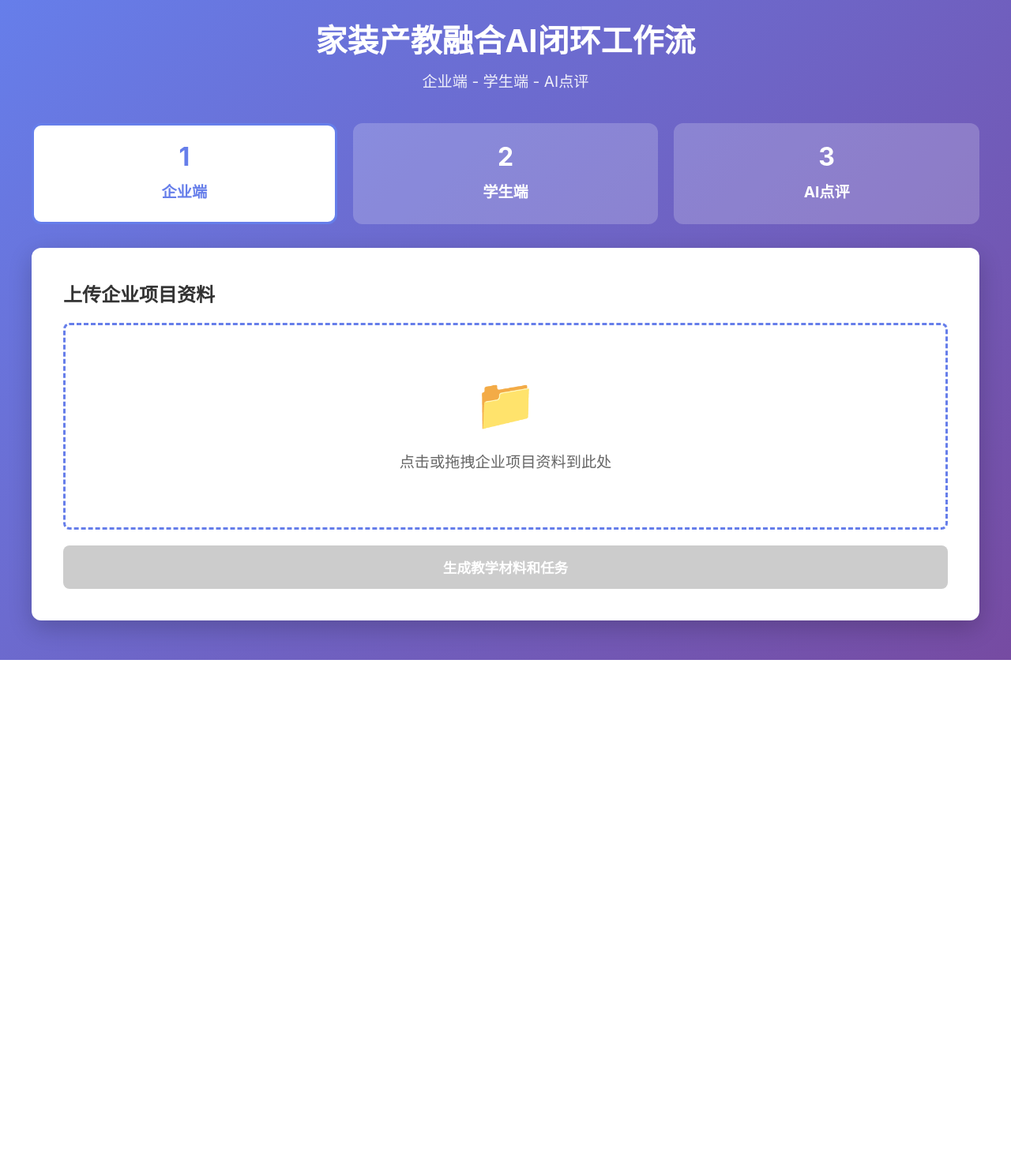
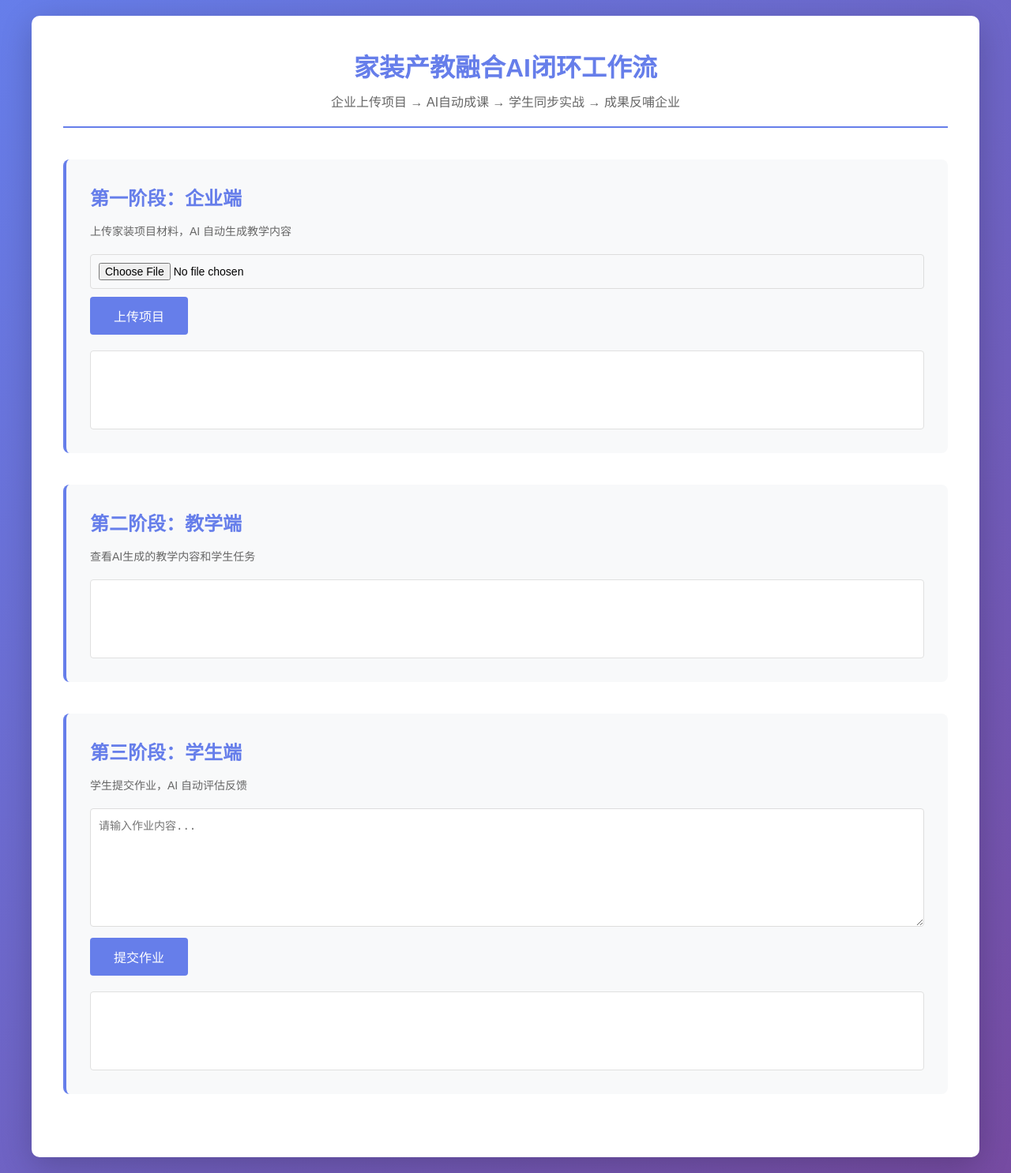
Before and after one commit to iceylulu000/home-decoration-ai, a Flask app: template templates/index.html in a window 1280 px wide. Shown: the whole page at 79% size. Before the commit the page ends 836 px from the top, so only its background shows below. Run offline with Flask 3, Linux system fonts and the light colour scheme; the template is opened without the code that fills it, so the values that code supplies are empty.

Commit message:
Fix index.html with inline CSS and JavaScript

```diff
--- a/templates/index.html
+++ b/templates/index.html
@@ -2,97 +2,245 @@
 <html lang="zh-CN">
 <head>
     <meta charset="UTF-8">
+    <meta name="viewport" content="width=device-width, initial-scale=1.0">
     <title>家装产教融合AI闭环工作流</title>
-    <link rel="stylesheet" href="/static/css/style.css">
+    <style>
+        * {
+            margin: 0;
+            padding: 0;
+            box-sizing: border-box;
+        }
+
+        body {
+            font-family: 'Microsoft YaHei', Arial, sans-serif;
+            background: linear-gradient(135deg, #667eea 0%, #764ba2 100%);
+            min-height: 100vh;
+            padding: 20px;
+        }
+
+        .container {
+            max-width: 1200px;
+            margin: 0 auto;
+            background: white;
+            border-radius: 10px;
+            box-shadow: 0 10px 40px rgba(0,0,0,0.2);
+            padding: 40px;
+        }
+
+        header {
+            text-align: center;
+            margin-bottom: 40px;
+            padding-bottom: 20px;
+            border-bottom: 2px solid #667eea;
+        }
+
+        header h1 {
+            color: #667eea;
+            font-size: 32px;
+            margin-bottom: 10px;
+        }
+
+        header p {
+            color: #666;
+            font-size: 16px;
+        }
+
+        .stage {
+            margin-bottom: 40px;
+            padding: 30px;
+            background: #f8f9fa;
+            border-radius: 8px;
+            border-left: 4px solid #667eea;
+        }
+
+        .stage h2 {
+            color: #667eea;
+            margin-bottom: 15px;
+            font-size: 24px;
+        }
+
+        .stage p {
+            color: #666;
+            margin-bottom: 20px;
+            font-size: 14px;
+        }
+
+        .upload-area, .submission-area {
+            margin-top: 20px;
+        }
+
+        input[type="file"], textarea {
+            width: 100%;
+            padding: 10px;
+            margin-bottom: 10px;
+            border: 1px solid #ddd;
+            border-radius: 4px;
+            font-size: 14px;
+        }
+
+        textarea {
+            min-height: 150px;
+            resize: vertical;
+        }
+
+        button {
+            background: #667eea;
+            color: white;
+            border: none;
+            padding: 12px 30px;
+            border-radius: 4px;
+            cursor: pointer;
+            font-size: 16px;
+            transition: background 0.3s;
+        }
+
+        button:hover {
+            background: #764ba2;
+        }
+
+        .result-area {
+            margin-top: 20px;
+            padding: 20px;
+            background: white;
+            border-radius: 4px;
+            border: 1px solid #e0e0e0;
+            min-height: 100px;
+        }
+
+        .result-area h3 {
+            color: #667eea;
+            margin-bottom: 15px;
+        }
+
+        .result-area p {
+            color: #333;
+            line-height: 1.6;
+        }
+
+        .task-list {
+            list-style: none;
+        }
+
+        .task-list li {
+            padding: 15px;
+            background: #f0f0f0;
+            margin-bottom: 10px;
+            border-radius: 4px;
+        }
+
+        .task-list h4 {
+            color: #667eea;
+            margin-bottom: 10px;
+        }
+
+        .task-list p {
+            color: #666;
+            font-size: 14px;
+            margin-bottom: 5px;
+        }
+    </style>
 </head>
 <body>
     <div class="container">
         <header>
             <h1>家装产教融合AI闭环工作流</h1>
-            <p class="subtitle">企业端 - 学生端 - AI点评</p>
+            <p>企业上传项目 → AI自动成课 → 学生同步实战 → 成果反哺企业</p>
         </header>
-        <div class="stage-nav">
-            <div class="stage-tab active" data-stage="1" id="tab1">
-                <span class="stage-num">1</span>
-                <span class="stage-title">企业端</span>
+
+        <main>
+            <div class="stage" id="stage1">
+                <h2>第一阶段：企业端</h2>
+                <p>上传家装项目材料，AI 自动生成教学内容</p>
+                <div class="upload-area">
+                    <input type="file" id="projectFile" accept=".pdf,.doc,.docx,.txt,.jpg,.png">
+                    <button onclick="uploadProject()">上传项目</button>
+                </div>
+                <div id="courseContent" class="result-area"></div>
             </div>
-            <div class="stage-tab" data-stage="2" id="tab2">
-                <span class="stage-num">2</span>
-                <span class="stage-title">学生端</span>
+
+            <div class="stage" id="stage2">
+                <h2>第二阶段：教学端</h2>
+                <p>查看AI生成的教学内容和学生任务</p>
+                <div id="teachingMaterials" class="result-area"></div>
             </div>
-            <div class="stage-tab" data-stage="3" id="tab3">
-                <span class="stage-num">3</span>
-                <span class="stage-title">AI点评</span>
+
+            <div class="stage" id="stage3">
+                <h2>第三阶段：学生端</h2>
+                <p>学生提交作业，AI 自动评估反馈</p>
+                <div class="submission-area">
+                    <textarea id="submissionText" placeholder="请输入作业内容..."></textarea>
+                    <button onclick="submitHomework()">提交作业</button>
+                </div>
+                <div id="feedback" class="result-area"></div>
             </div>
-        </div>
-        <div class="stage-content" id="stage1">
-            <div class="card">
-                <h2>上传企业项目资料</h2>
-                <form id="projectForm" enctype="multipart/form-data">
-                    <div class="upload-area" id="projectUploadArea">
-                        <input type="file" id="projectFile" name="file" accept="*" hidden>
-                        <div class="upload-placeholder">
-                            <span class="upload-icon">📁</span>
-                            <p>点击或拖拽企业项目资料到此处</p>
-                        </div>
-                    </div>
-                    <button type="submit" class="btn btn-primary" id="projectSubmitBtn" disabled>
-                        生成教学材料和任务
-                    </button>
-                </form>
-            </div>
-            <div class="result-container" id="courseResult" style="display:none">
-                <h2>生成的教学材料</h2>
-                <div class="result-content" id="courseContent"></div>
-            </div>
-            <div class="result-container" id="tasksResult" style="display:none">
-                <h2>学生实战任务列表</h2>
-                <div class="tasks-list" id="tasksList"></div>
-                <button class="btn btn-primary" onclick="goToStage2()">
-                    进入学生端
-                </button>
-            </div>
-        </div>
-        <div class="stage-content" id="stage2" style="display:none">
-            <div class="card">
-                <h2>提交作业</h2>
-                <div class="task-selector">
-                    <label>选择任务：</label>
-                    <select id="taskSelect">
-                        <option value="">请选择任务</option>
-                    </select>
-                </div>
-                <form id="homeworkForm" enctype="multipart/form-data">
-                    <div class="upload-area" id="homeworkUploadArea">
-                        <input type="file" id="homeworkFile" name="file" accept=".pdf,.doc,.docx,.jpg,.png" hidden>
-                        <div class="upload-placeholder">
-                            <span class="upload-icon">📝</span>
-                            <p>点击或拖拽作业文件到此处</p>
-                        </div>
-                    </div>
-                    <button type="submit" class="btn btn-primary" id="homeworkSubmitBtn" disabled>
-                        提交作业
-                    </button>
-                </form>
-            </div>
-            <div class="result-container" id="submissionsResult" style="display:none">
-                <h2>已提交作业列表</h2>
-                <div class="submissions-list" id="submissionsList"></div>
-                <button class="btn btn-primary" onclick="generateReport()">
-                    生成点评报告
-                </button>
-            </div>
-        </div>
-        <div class="stage-content" id="stage3" style="display:none">
-            <div class="result-container">
-                <h2>AI作业点评报告</h2>
-                <div class="result-content" id="reportContent"></div>
-                <button class="btn btn-secondary" onclick="resetWorkflow()">
-                    开始新的工作流
-                </button>
-            </div>
-        </div>
+        </main>
     </div>
-    <script src="/static/js/script.js"></script>
+
+    <script>
+        // 简单的JavaScript功能
+        function uploadProject() {
+            const fileInput = document.getElementById('projectFile');
+            const resultArea = document.getElementById('courseContent');
+
+            if (fileInput.files.length === 0) {
+                resultArea.innerHTML = '<p style="color: red;">请先选择文件</p>';
+                return;
+            }
+
+            resultArea.innerHTML = '<p>正在上传...</p>';
+
+            const formData = new FormData();
+            formData.append('file', fileInput.files[0]);
+
+            fetch('/upload_project', {
+                method: 'POST',
+                body: formData
+            })
+            .then(response => response.json())
+            .then(data => {
+                if (data.success) {
+                    resultArea.innerHTML = '<h3>生成成功！</h3><p>' + data.data.course_content + '</p>';
+                } else {
+                    resultArea.innerHTML = '<p style="color: red;">' + data.error + '</p>';
+                }
+            })
+            .catch(error => {
+                resultArea.innerHTML = '<p style="color: red;">上传失败：' + error + '</p>';
+            });
+        }
+
+        function submitHomework() {
+            const textInput = document.getElementById('submissionText');
+            const resultArea = document.getElementById('feedback');
+
+            if (textInput.value.trim() === '') {
+                resultArea.innerHTML = '<p style="color: red;">请输入作业内容</p>';
+                return;
+            }
+
+            resultArea.innerHTML = '<p>正在提交...</p>';
+
+            fetch('/submit_homework', {
+                method: 'POST',
+                headers: {
+                    'Content-Type': 'application/json'
+                },
+                body: JSON.stringify({
+                    submission: textInput.value
+                })
+            })
+            .then(response => response.json())
+            .then(data => {
+                if (data.success) {
+                    resultArea.innerHTML = '<h3>提交成功！</h3><p>' + data.data.feedback + '</p>';
+                } else {
+                    resultArea.innerHTML = '<p style="color: red;">' + data.error + '</p>';
+                }
+            })
+            .catch(error => {
+                resultArea.innerHTML = '<p style="color: red;">提交失败：' + error + '</p>';
+            });
+        }
+    </script>
 </body>
 </html>
```
